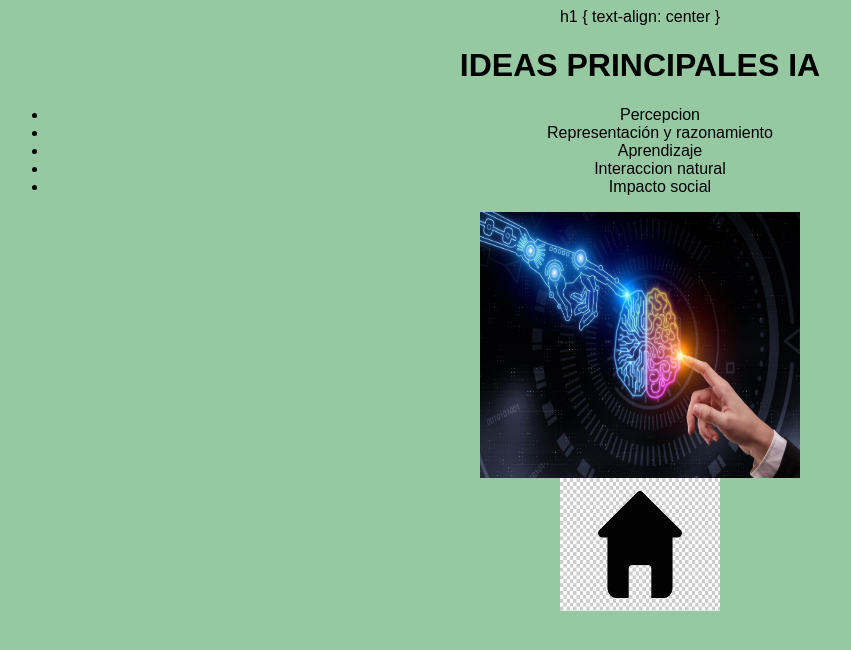
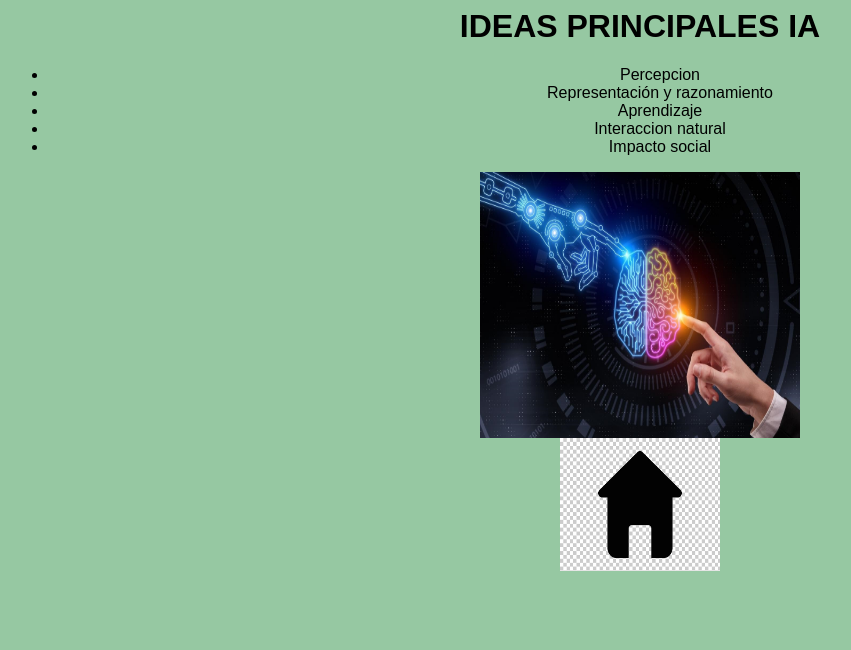
Before and after one commit to CarmenBla/paginawebdos, a plain HTML site: page paginaweb3.html in a window 1280 px wide. Shown: the whole page, without its empty margins (0-851 px from the left). Drawn offline with Linux system fonts and the light colour scheme.

Commit message:
Update paginaweb3.html

```diff
--- a/paginaweb3.html
+++ b/paginaweb3.html
@@ -1,11 +1,7 @@
 <body>
 <link rel="stylesheet" href="paginaestilo.css" type="text/css" media="all">
-h1 {
-text-align: center
-}
-</style>
 <h1>IDEAS PRINCIPALES IA</h1>
-<div Style="text-align: center;">
+<div>
 <ul>
 <li>Percepcion</li>
 <li>Representación y razonamiento</li>
@@ -14,10 +10,10 @@ text-align: center
 <li>Impacto social</li>
 </ul>
 </div>
-<div Style="text-align: center;">
+<div>
 <a href="http://www.google.es"><img width="320" height="266" src="inteligencia-artificial.jpg"></img></a>
 </div>
-<div align="center">
+<div>
 <a href="index.html"><img width="160" height="133" src="iconocasita.jpg"</img></a>
 </div>
 </body>
```
